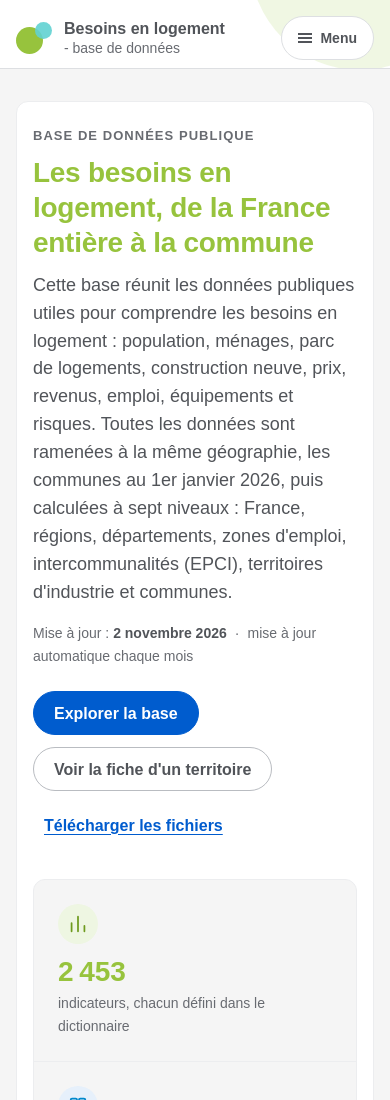
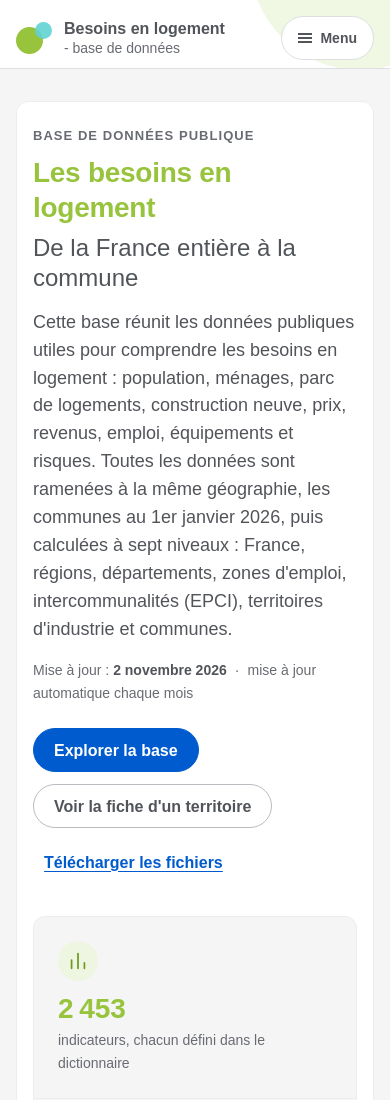
Before and after one commit to Besoins-logement/besoins-logement, a plain HTML site: page docs/index.html in a window 390 px wide. Shown: the top 1100 px of the page. Drawn offline with Linux system fonts and the light colour scheme.

Commit message:
Site : titre d'accueil sur deux lignes et texte courant justifié
Titre « Les besoins en logement », suivi en plus petit de « De la France
entière à la commune ». Paragraphes justifiés avec coupure des mots à
partir de 700 px de large ; alignés à gauche sur téléphone.

Co-Authored-By: Claude Opus 5.5 <noreply@anthropic.com>

```diff
--- a/docs/assets/style.css
+++ b/docs/assets/style.css
@@ -144,6 +144,15 @@ main:focus { outline: none; }
 /* Le texte occupe toute la largeur de son cartouche : jamais de colonne étroite collée à gauche d'un grand cartouche vide. */
 .texte p, .texte li { max-width: none; }
 
+/* Texte courant justifié (marges droites alignées), avec coupure des mots en fin de ligne (langue de la page : fr)
+   pour éviter les grands espaces. Les libellés courts (chiffres, boutons, tableaux, titres) restent alignés à gauche.
+   Sur téléphone (colonnes étroites), le texte reste aligné à gauche : justifié, il ouvrirait de grands blancs entre les mots. */
+@media (min-width: 700px) {
+  .chapo, .texte p, .texte li, .regles dd, .note, .aide, .etapes p, .ind-def p, details.def p, .alerte, .pied p, .graphique .sous-titre, .vide-message {
+    text-align: justify; -webkit-hyphens: auto; hyphens: auto; hyphenate-limit-chars: 7 3 3;
+  }
+}
+
 /* Cartouche de lecture longue (Méthode, Formats) : le titre dans une colonne étroite à gauche, le texte à droite,
    pour garder des lignes lisibles tout en occupant la largeur. */
 @media (min-width: 1000px) {
@@ -213,7 +222,8 @@ input::placeholder { color: #8C8F94; }
 }
 @media (max-width: 1000px) { .hero { grid-template-columns: minmax(0, 1fr); } }
 @media (max-width: 600px) { .hero { padding: var(--e-5) var(--e-4); } }
-.hero h1 { margin-top: var(--e-2); }
+.hero h1 { margin-top: var(--e-2); margin-bottom: var(--e-4); }
+.h1-suite { display: block; margin-top: var(--e-2); font-size: var(--t-xl); font-weight: 400; color: var(--gris); letter-spacing: 0; }
 .hero .chapo { max-width: none; margin-bottom: var(--e-4); }
 .surtitre { text-transform: uppercase; letter-spacing: .08em; font-size: var(--t-xs); font-weight: 700; color: var(--texte-discret); margin: 0; }
 .maj { font-size: var(--t-s); color: var(--texte-discret); }
--- a/docs/index.html
+++ b/docs/index.html
@@ -44,7 +44,7 @@
   <div class="hero carte">
     <div class="hero-texte">
       <p class="surtitre">Base de données publique</p>
-      <h1 id="titre-accueil" tabindex="-1">Les besoins en logement, de la France entière à la commune</h1>
+      <h1 id="titre-accueil" tabindex="-1">Les besoins en logement <span class="h1-suite">De la France entière à la commune</span></h1>
       <p class="chapo">Cette base réunit les données publiques utiles pour comprendre les besoins en logement : population, ménages, parc de logements, construction neuve, prix, revenus, emploi, équipements et risques. Toutes les données sont ramenées à la même géographie, les communes au 1er janvier 2026, puis calculées à sept niveaux : France, régions, départements, zones d'emploi, intercommunalités (EPCI), territoires d'industrie et communes.</p>
       <p class="maj">Mise à jour : <strong data-meta="date">chargement...</strong> <span class="sep" aria-hidden="true">·</span> mise à jour automatique chaque mois</p>
       <p class="actions-hero">
```
